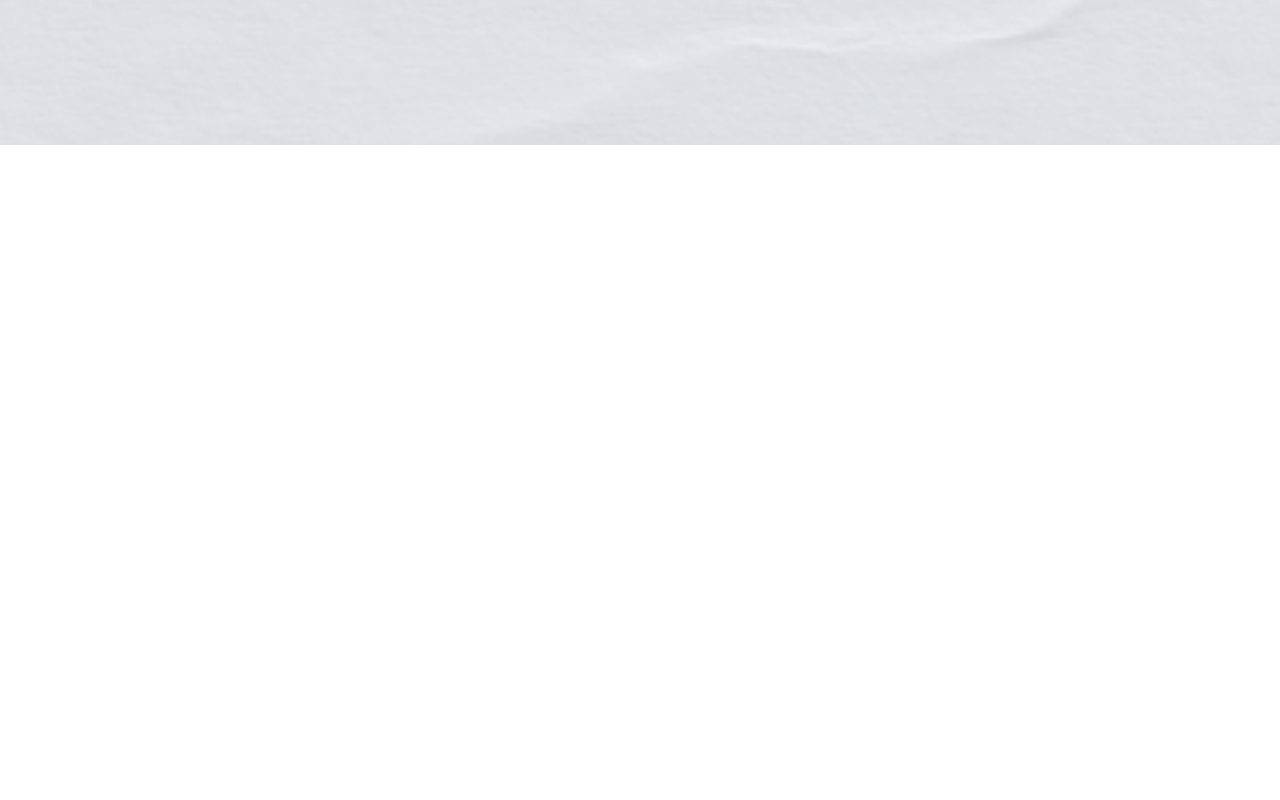
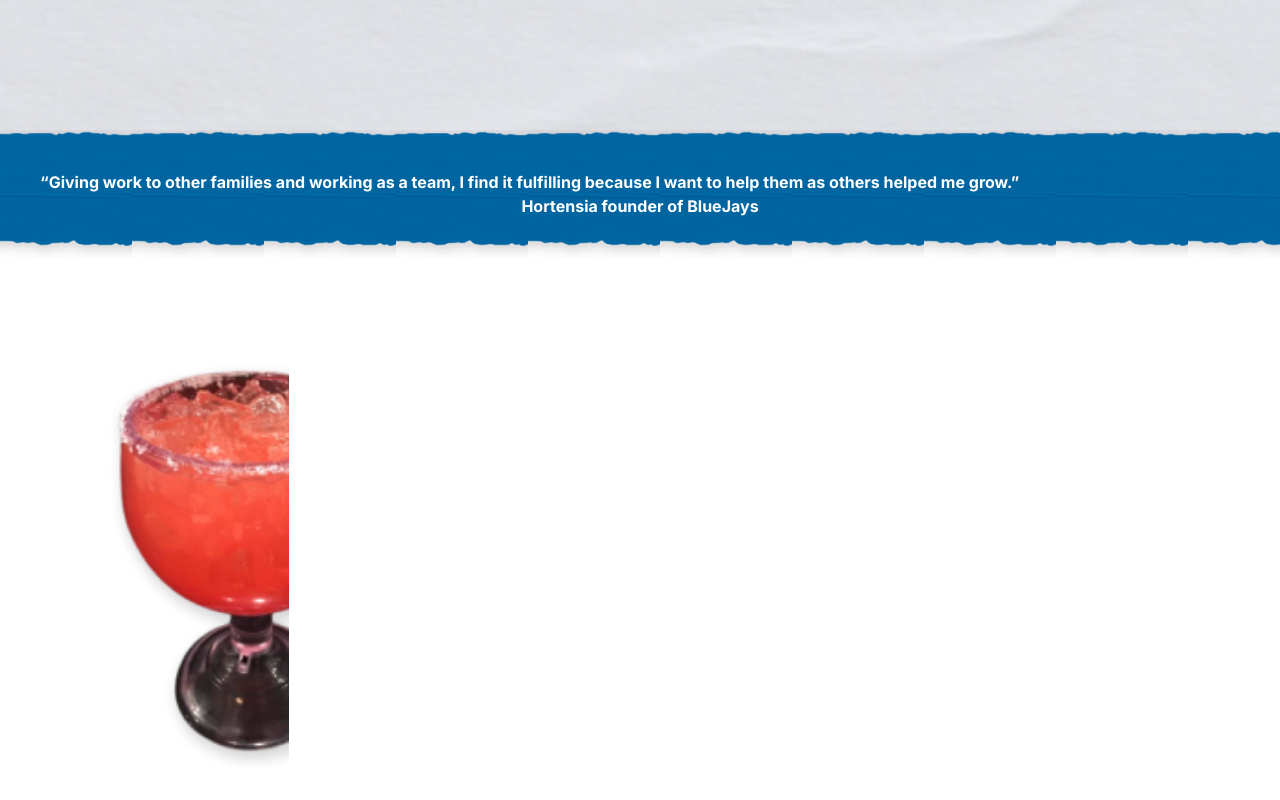
Before and after one commit to jesusrpd/BlueJaysLoanding, a Next.js app: page / in a window 1280 px wide. Shown: the part 1380-2180 px from the top of the page. Before the commit the page ends 1600 px from the top, so only its background shows below. Built offline with nearby package versions, Linux system fonts and the light colour scheme.

Commit message:
section text not finish

```diff
--- a/src/app/globals.css
+++ b/src/app/globals.css
@@ -17,3 +17,8 @@
     right: -20px;
     bottom: -30px;
 }
+
+.bg-effect-text{
+    position: relative;
+    top: -90px;
+}
--- a/src/app/page.js
+++ b/src/app/page.js
@@ -31,8 +31,10 @@ export default function Home() {
           <Image src="/img/drink.png" alt='img from team' width={76} height={101} className='absolute negative-drink'/>
         </div>
       </section>
-      <section>
-
+      <section className='bg-text p-10 bg-effect-text bg-contain'>
+        <q className='text-white font-bold text-center mb-5'>Giving work to other families and working as a team, I find it fulfilling because I want to help them as others helped me grow.</q>
+        <p className='text-white font-bold text-center'>Hortensia founder of BlueJays</p>
+        <Image src="/img/drink2.png" alt='drink2' width={249} height={332} className='absolute'/>
       </section>
     </>
   )
--- a/tailwind.config.js
+++ b/tailwind.config.js
@@ -9,7 +9,8 @@ module.exports = {
     extend: {
       backgroundImage: {
         'main': 'url(/img/bg-main.png)',
-        'paper': 'url(/img/bg-paper.png)'
+        'paper': 'url(/img/bg-paper.png)',
+        'text': 'url(/img/bg-text.png)'
       },
       colors:{
         'bluejays':'#0073B2',
```
Also changed, not shown: public/img/bg-text.png (added), public/img/drink2.png (added).
